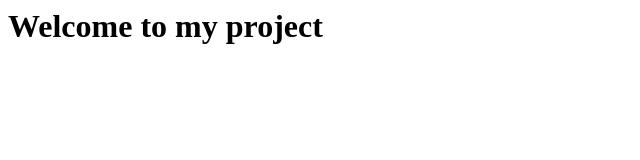
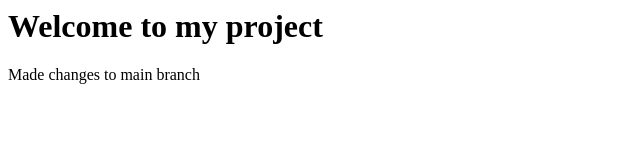
Before and after one commit to Manish4568/Myproject, a plain HTML site: page index.html in a window 1280 px wide. Shown: the whole page, without its empty margins (0-640 px from the left). Drawn offline with Linux system fonts and the light colour scheme.

Commit message:
Update index.html from main branch

```diff
--- a/index.html
+++ b/index.html
@@ -4,5 +4,6 @@
   </head>
   <body>
     <h1> Welcome to my project</h1>
+    <p> Made changes to main branch</p>
   </body>
 </html>
```
